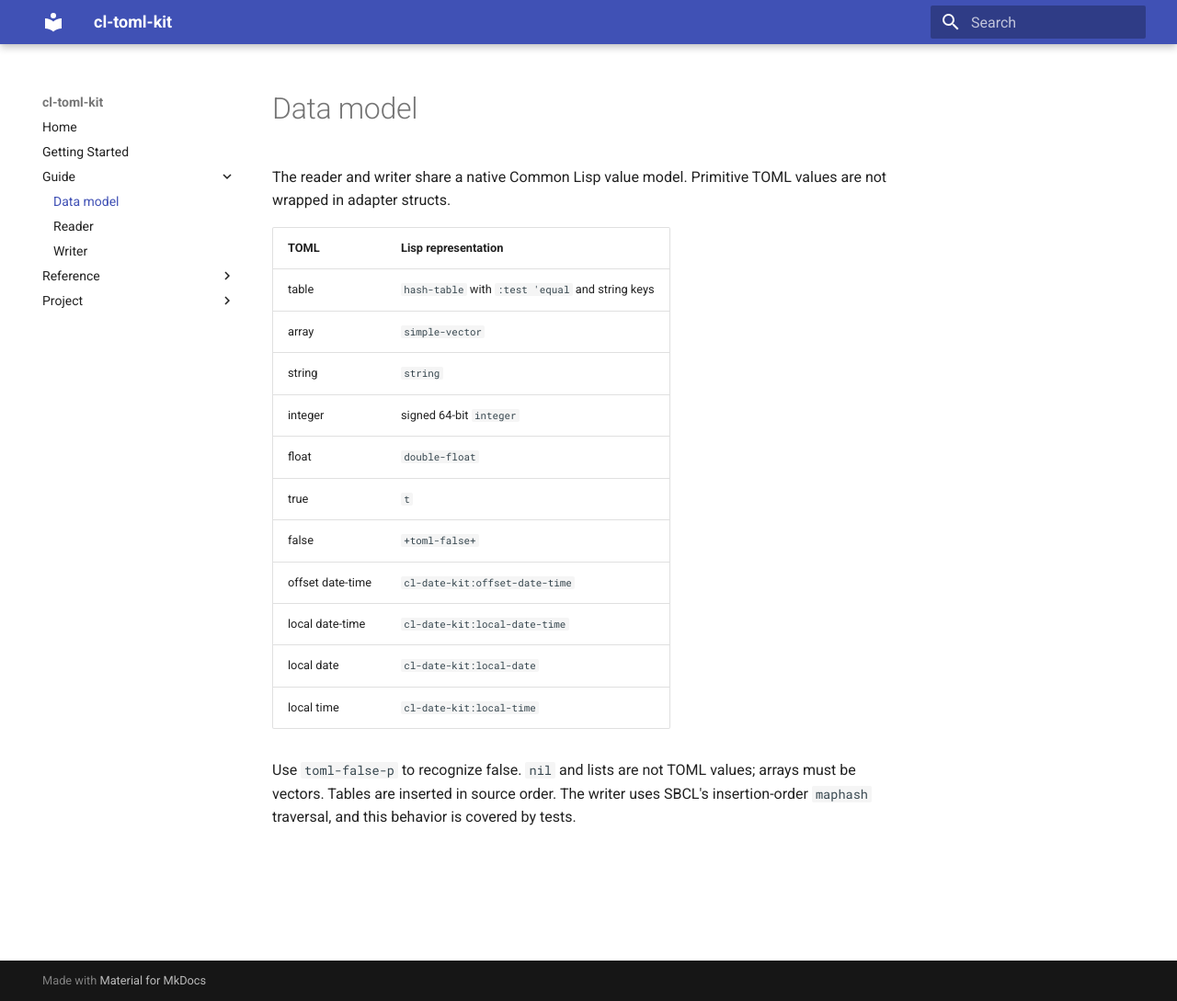
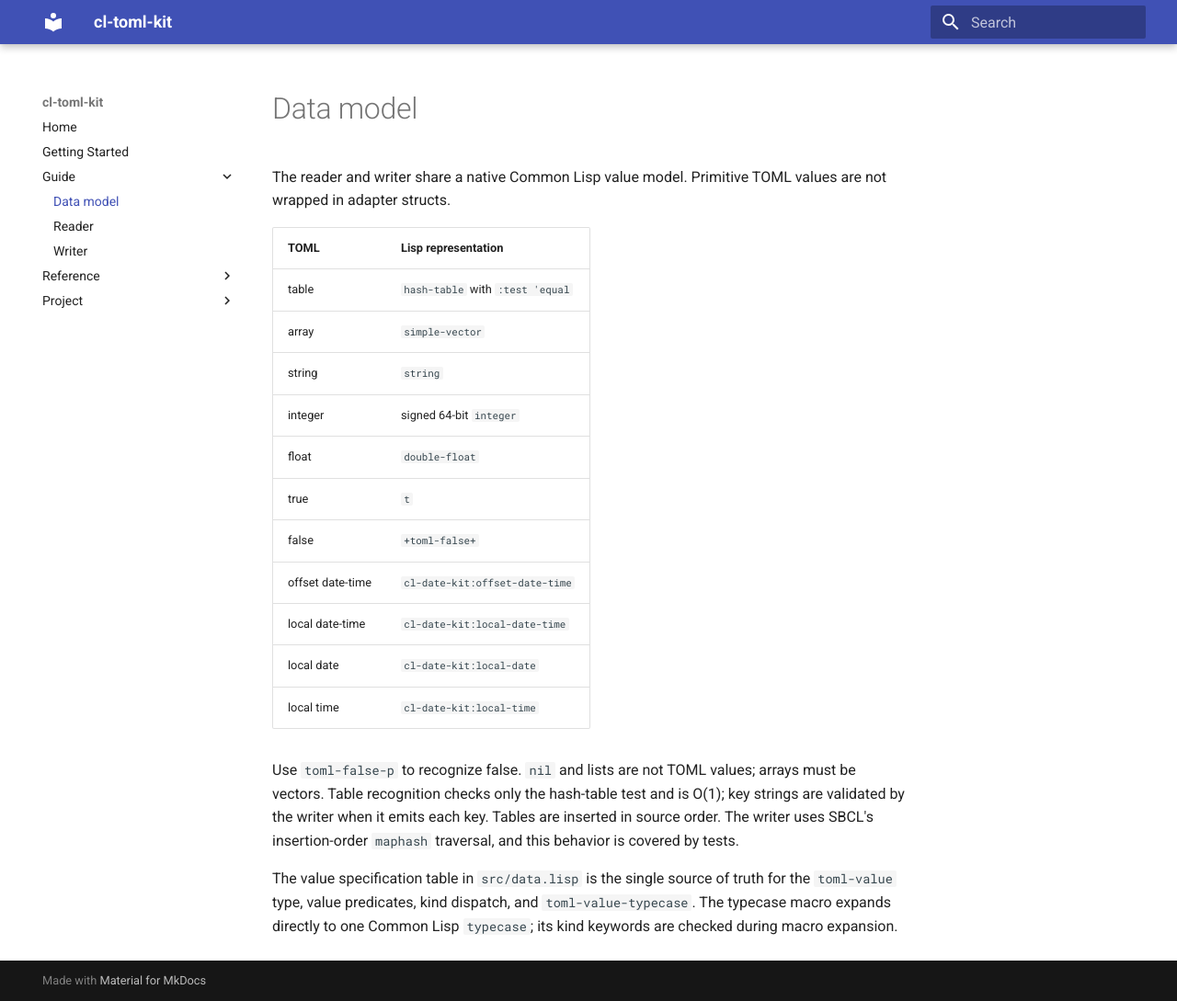
Before and after one commit to nerima-lisp/cl-toml-kit, an MkDocs documentation site: the page built from docs/src/guide/data-model.md, in a window 1280 px wide and 1089 px high. Shown: the whole window at 92% size. Built offline with MkDocs 1.6.1 and Material for MkDocs 9.7.7, drawn with Linux system fonts in a browser that asks for light colours.

Commit message:
refactor native TOML value foundation

```diff
--- a/docs/src/guide/data-model.md
+++ b/docs/src/guide/data-model.md
@@ -5,7 +5,7 @@ values are not wrapped in adapter structs.
 
 | TOML | Lisp representation |
 | --- | --- |
-| table | `hash-table` with `:test 'equal` and string keys |
+| table | `hash-table` with `:test 'equal` |
 | array | `simple-vector` |
 | string | `string` |
 | integer | signed 64-bit `integer` |
@@ -18,6 +18,12 @@ values are not wrapped in adapter structs.
 | local time | `cl-date-kit:local-time` |
 
 Use `toml-false-p` to recognize false. `nil` and lists are not TOML values;
-arrays must be vectors. Tables are inserted in source order. The writer uses
-SBCL's insertion-order `maphash` traversal, and this behavior is covered by
-tests.
+arrays must be vectors. Table recognition checks only the hash-table test and
+is O(1); key strings are validated by the writer when it emits each key.
+Tables are inserted in source order. The writer uses SBCL's insertion-order
+`maphash` traversal, and this behavior is covered by tests.
+
+The value specification table in `src/data.lisp` is the single source of truth
+for the `toml-value` type, value predicates, kind dispatch, and
+`toml-value-typecase`. The typecase macro expands directly to one Common Lisp
+`typecase`; its kind keywords are checked during macro expansion.
```
Also changed, not shown: docs/design/architecture.md (+11 -7 lines), 8 other files.
